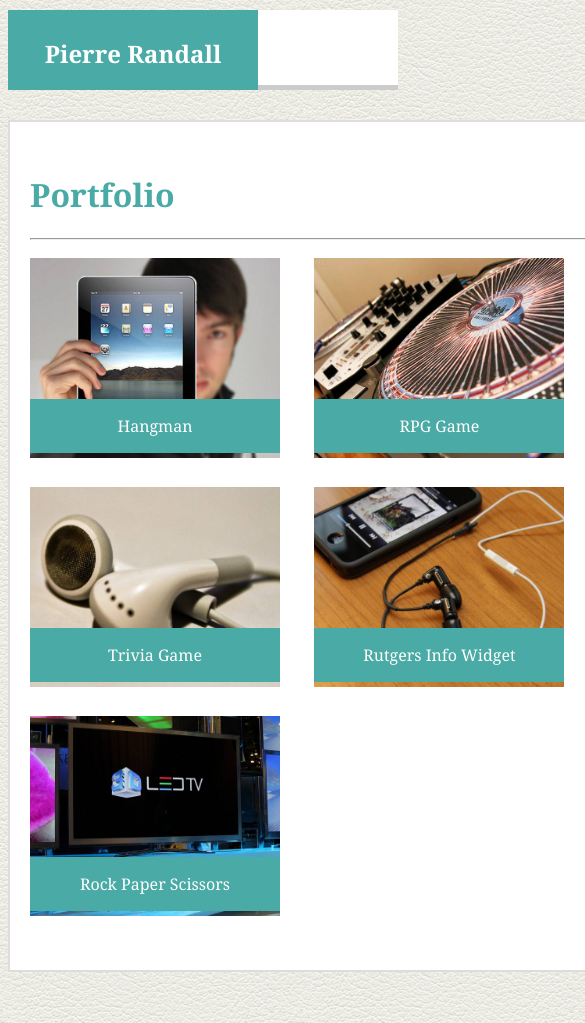
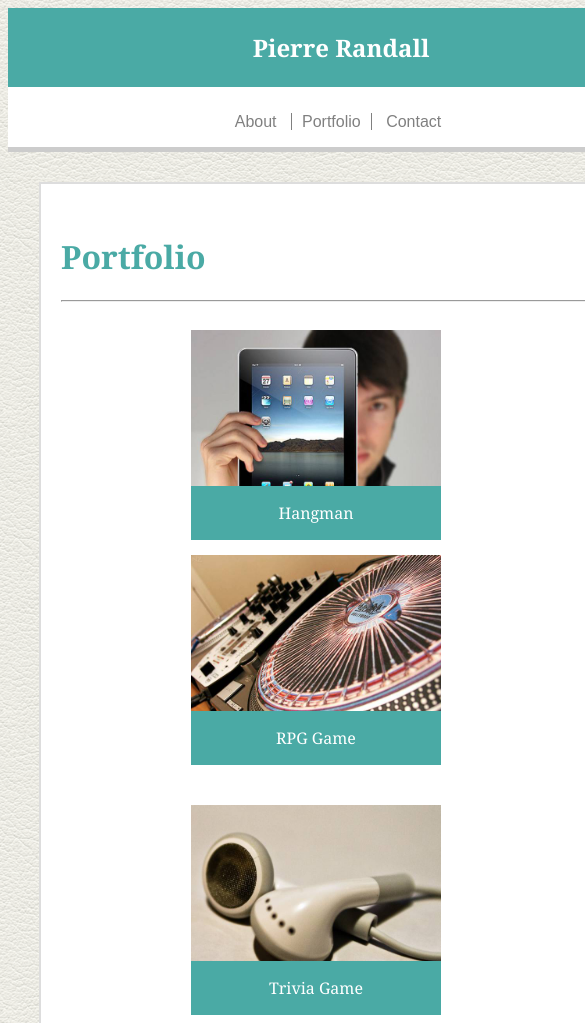
Before and after one commit to VCUPierre/Responsive-Portfolio, a plain HTML site: page portfolio.html in a window 390 px wide. Shown: the top 1023 px of the page, 585 px wide, since content can reach past the window. Drawn offline with Linux system fonts and the light colour scheme.

Commit message:
Final Commit

```diff
--- a/css/style.css
+++ b/css/style.css
@@ -24,6 +24,7 @@ nav{
     height: 75px;
     background-color: white;
     border-bottom: 5px solid #cccccc;
+    position: static;
 }
 footer{
     display: inline-block;
@@ -108,6 +109,7 @@ a{
 .p-cust3{
     margin-bottom: 0;
     padding-top: 20px;
+    color: white;
 }
 .contentBoxCust{
     padding-right: 20px;
@@ -183,3 +185,106 @@ a{
     text-align: center;
     margin-left: 10px;
 }
+@media only screen and (max-width: 980px) {
+    #header-section{
+        margin-top: 10px;
+        margin-left: 5%;
+        width: 910px;
+    }
+    main{
+        margin-top: 30px;
+        margin-bottom: 30px;
+        margin-left: 5%;
+        width: 680px;
+    }
+    body{
+        width: 960px;
+    }
+    nav{
+        width: 960px;
+    }
+    footer{
+        width: 960px;
+    }
+  }
+@media only screen and (max-width: 768px) {
+    #header-section{
+        margin-top: 10px;
+        margin-left: 5%;
+        width: 660px;
+    }
+    main{
+        margin-top: 30px;
+        margin-bottom: 30px;
+        margin-left: 5%;
+        width: 640px;
+    }
+    body{
+        width: 748px;
+    }
+    nav{
+        width: 748px;
+    }
+    footer{
+        width: 748px;
+    }
+  }
+@media only screen and (max-width: 640px) {
+    #header-section{
+        margin: 0;
+        width: 660px;
+    }
+    main{
+        margin-top: 30px;
+        margin-bottom: 30px;
+        margin-left: 5%;
+        width: 570px;
+    }
+    body{
+        width: 620px;
+    }
+    nav{
+        width: 640px;
+        height: auto;
+    }
+    footer{
+        width: 620px;
+    }
+    img{
+        float: none;
+        height: 300px;
+        width: 210px;
+    }
+    form{
+        text-align: left;
+    }
+    #logo{
+        float: none;
+        width: 100%;
+        padding: 3px;
+    }
+    #menu{
+        float: none;
+        width:  100%;
+        text-align: center;
+        padding-left: 0;
+    }
+    #content{
+        text-align: center;
+    }
+    .p-cust{
+        padding-left: 0;
+    }
+    .p-cust2{
+        text-align: left;
+    }
+    .p-cust3{
+        text-align: left;
+    }
+    .banner{
+        padding: 10px;
+    }
+    .phoneAlignFix{
+        padding-right: 40px;
+    }
+  }
--- a/portfolio.html
+++ b/portfolio.html
@@ -35,7 +35,7 @@
                                 <p>Hangman</p>
                         </div>
                     </div>
-                    <div class="banner">
+                    <div class="banner phoneAlignFix">
                     <img src="images/technics-2.jpg" alt="" class="img2">
                         <div class="banner-text2">
                                 <p>RPG Game</p>
@@ -49,7 +49,7 @@
                                 <p>Trivia Game</p>
                         </div>
                     </div>
-                    <div class="banner">
+                    <div class="banner phoneAlignFix">
                     <img src="images/technics-4.jpg" alt="" class="img2">
                         <div class="banner-text2">
                                 <p>Rutgers Info Widget</p>
```
Also changed, not shown: js/scripts.js (line endings or trailing spaces), 2 other files.
